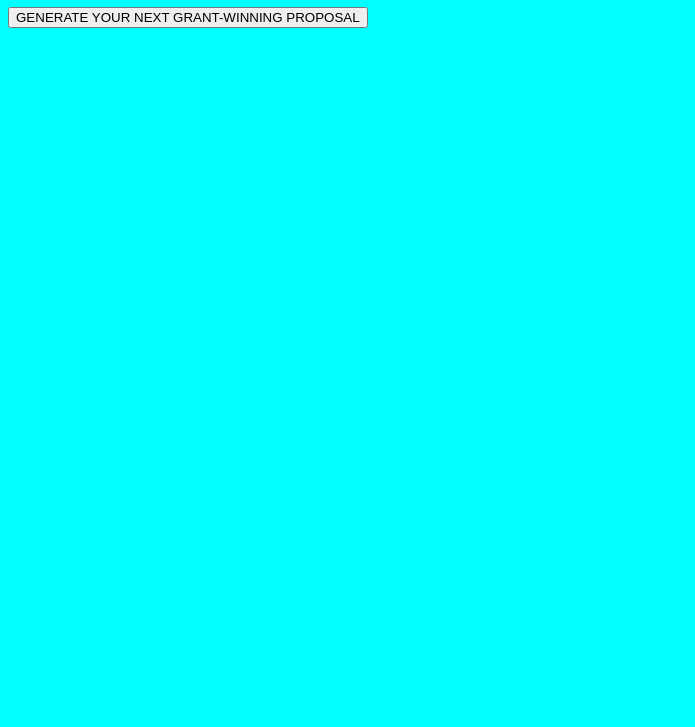
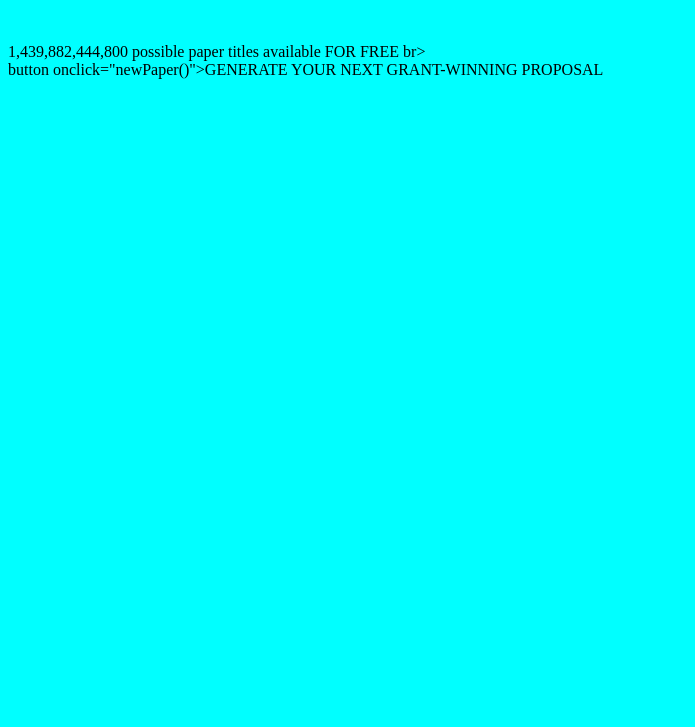
Before and after one commit to leemager/leemager.github.io, a plain HTML site: page index.html in a window 1280 px wide. Shown: the part 73-800 px from the top of the page, without its empty margins (0-695 px from the left). Drawn offline with Linux system fonts and the light colour scheme.

Commit message:
Update index.html

```diff
--- a/index.html
+++ b/index.html
@@ -7,7 +7,10 @@
 <body>
 	<body style="background-color:aqua;">
 	<h1>Social Science Research Paper Idea Generator</h1>
-	<button onclick="newPaper()">GENERATE YOUR NEXT GRANT-WINNING PROPOSAL</button>
+	<br><br>
+	1,439,882,444,800 possible paper titles available FOR FREE
+	br><br>
+	button onclick="newPaper()">GENERATE YOUR NEXT GRANT-WINNING PROPOSAL</button>
 	<br><br><br>
 	<div id="paperDisplay">
 
```
